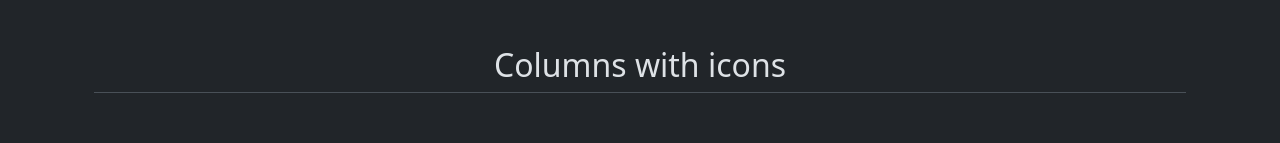
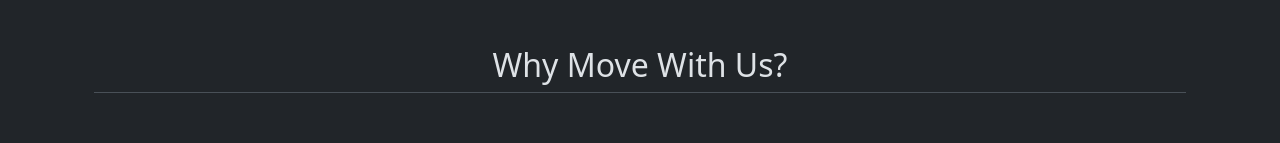
Before and after one commit to kuramaxi/moveit, a plain HTML site: page index.html in a window 1280 px wide. Shown: the part 720-863 px from the top of the page. Drawn offline with nearby package versions, Linux system fonts and the light colour scheme.

Commit message:
Update index.html

```diff
--- a/index.html
+++ b/index.html
@@ -74,7 +74,7 @@
     </div>
 
     <div class="container px-4 py-5" id="featured-3">
-      <h2 class="pb-2 border-bottom">Columns with icons</h2>
+      <h2 class="pb-2 border-bottom">Why Move With Us?</h2>
       <div class="row g-4 py-5 row-cols-1 row-cols-lg-3">
         <div class="feature col">
           <div class="feature-icon d-inline-flex align-items-center justify-content-center text-bg-primary bg-gradient fs-2 mb-3">
```
